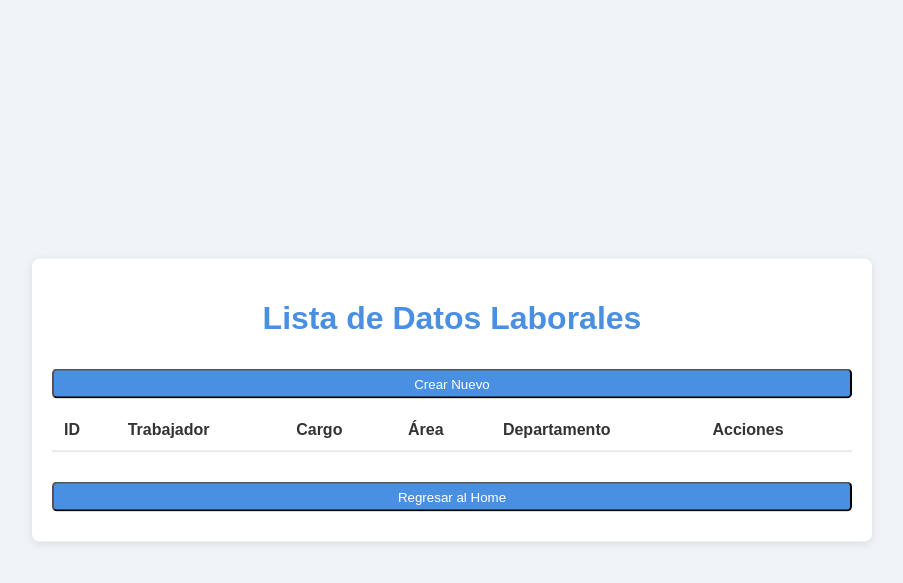
After one commit to PaltaKS/ProyectoTaller, a Django app: page /datos_laborales/ in a window 1280 px wide. The commit adds this page. Shown: the top 583 px of the page, without its empty margins (188-1091 px from the left). Run offline with Django 5.2, Linux system fonts and the light colour scheme; data that the repository does not hold is empty.

Commit message:
Creacion datos Laborales y CRUD

```diff
--- /dev/null
+++ b/AppProyecto/repositories/datos_laborales_repository.py
@@ -0,0 +1,24 @@
+from AppProyecto.models import DatosLaborales
+
+class DatosLaboralesRepository:
+    @staticmethod
+    def get_all():
+        return DatosLaborales.objects.all()
+
+    @staticmethod
+    def get_by_id(id_datos_laborales):
+        return DatosLaborales.objects.filter(id_datos_laborales=id_datos_laborales).first()
+
+    @staticmethod
+    def create(datos_laborales_data):
+        datos_laborales = DatosLaborales(**datos_laborales_data)
+        datos_laborales.save()
+        return datos_laborales
+
+    @staticmethod
+    def update(id_datos_laborales, datos_laborales_data):
+        DatosLaborales.objects.filter(id_datos_laborales=id_datos_laborales).update(**datos_laborales_data)
+
+    @staticmethod
+    def delete(id_datos_laborales):
+        DatosLaborales.objects.filter(id_datos_laborales=id_datos_laborales).delete()
--- /dev/null
+++ b/AppProyecto/services/datos_laborales_services.py
@@ -0,0 +1,22 @@
+from AppProyecto.repositories.datos_laborales_repository import DatosLaboralesRepository
+
+class DatosLaboralesService:
+    @staticmethod
+    def listar_todos():
+        return DatosLaboralesRepository.get_all()
+
+    @staticmethod
+    def obtener_por_id(id_datos_laborales):
+        return DatosLaboralesRepository.get_by_id(id_datos_laborales)
+
+    @staticmethod
+    def crear(datos_laborales_data):
+        return DatosLaboralesRepository.create(datos_laborales_data)
+
+    @staticmethod
+    def actualizar(id_datos_laborales, datos_laborales_data):
+        DatosLaboralesRepository.update(id_datos_laborales, datos_laborales_data)
+
+    @staticmethod
+    def eliminar(id_datos_laborales):
+        DatosLaboralesRepository.delete(id_datos_laborales)
--- a/AppProyecto/templates/CargaFamiliar/formulario.html
+++ b/AppProyecto/templates/CargaFamiliar/formulario.html
@@ -18,7 +18,11 @@
             <input type="text" id="parentesco" name="parentesco" value="{{ carga_familiar.parentesco|default_if_none:'' }}"><br>
 
             <label for="genero">Género:</label>
-            <input type="text" id="genero" name="genero" value="{{ carga_familiar.genero|default_if_none:'' }}"><br>
+            <select name="genero" required>
+                {% for genero in generos %}
+                    <option value="{{ genero.id_genero }}" {% if genero.id_genero == trabajador.genero.id_genero %}selected{% endif %}>{{ genero.nombre }}</option>
+                {% endfor %}
+            </select><br>
 
             <label for="rut">RUT:</label>
             <input type="text" id="rut" name="rut" value="{{ carga_familiar.rut|default_if_none:'' }}"><br>
--- /dev/null
+++ b/AppProyecto/templates/DatosLaborales/lista.html
@@ -0,0 +1,40 @@
+<!DOCTYPE html>
+<html lang="en">
+<head>
+    <meta charset="UTF-8">
+    <meta name="viewport" content="width=device-width, initial-scale=1.0">
+    <title>Document</title>
+    {% load static %}
+    <link rel="stylesheet" type="text/css" href="{% static 'css/styles.css' %}">
+</head>
+<body>
+    <div class="container">
+        <h1>Lista de Datos Laborales</h1>
+        <a href="{% url 'crear_datos_laborales' %}"><button>Crear Nuevo</button></a>
+        <table>
+            <tr>
+                <th>ID</th>
+                <th>Trabajador</th>
+                <th>Cargo</th>
+                <th>Área</th>
+                <th>Departamento</th>
+                <th>Acciones</th>
+            </tr>
+            {% for datos in datos_laborales %}
+            <tr>
+                <td>{{ datos.id_datos_laborales }}</td>
+                <td>{{ datos.trabajador }}</td>
+                <td>{{ datos.cargo }}</td>
+                <td>{{ datos.area }}</td>
+                <td>{{ datos.departamento }}</td>
+                <td>
+                    <a href="{% url 'editar_datos_laborales' datos.id_datos_laborales %}"><button class="miniButton">Editar</button></a>
+                    <a href="{% url 'eliminar_datos_laborales' datos.id_datos_laborales %}"><button class="miniButton">Eliminar</button></a>
+                </td>
+            </tr>
+            {% endfor %}
+        </table>
+        <a href="{% url 'home' %}"><button>Regresar al Home</button></a>
+    </div>
+</body>
+</html>
--- a/AppProyecto/templates/home.html
+++ b/AppProyecto/templates/home.html
@@ -19,6 +19,7 @@
                 <a href="{% url 'lista_usuarios' %}"><button>Gestionar Usuarios</button></a>
                 <a href="{% url 'listar_contactos' %}"><button>Gestionar Contactos de Emergencia</button></a>
                 <a href="{% url 'listar_cargas_familiares' %}"><button>Gestionar Carga Familiar</button></a>
+                <a href="{% url 'lista_datos_laborales' %}"><button>Gestionar Datos Laborales</button></a>
             {% elif usuario.rol.nombre == 'RRHH' %}
                 <a href="{% url 'listar_trabajadores' %}"><Button>Gestionar Trabajadores</Button></a>
             {% elif usuario.rol.nombre == 'EMPLEADO' %}
--- a/AppProyecto/urls.py
+++ b/AppProyecto/urls.py
@@ -4,7 +4,7 @@ from AppProyecto.views.genero_views import listar_generos, crear_genero, actuali
 from AppProyecto.views.usuario_view import listar_usuarios, crear_usuario, actualizar_usuario, eliminar_usuario  # Usuarios
 from AppProyecto.views.contacto_emergencia_views import listar_contactos, crear_contacto, editar_contacto, eliminar_contacto  #Contactos de Emergencia
 from AppProyecto.views.carga_familiar_views import listar_cargas_familiares, crear_carga_familiar, editar_carga_familiar, eliminar_carga_familiar # Carga Familiar
-from AppProyecto.views import trabajador_views
+from AppProyecto.views.datos_laborales_view import lista_datos_laborales, crear_datos_laborales, editar_datos_laborales, eliminar_datos_laborales # Datos Laborales
 from AppProyecto.views.home_views import home_view
 from AppProyecto.views.login_views import login_view
 from AppProyecto.views.logout_view import logout_view
@@ -41,5 +41,9 @@ urlpatterns = [
     path('cargas_familiares/editar/<int:carga_id>/', editar_carga_familiar, name='editar_carga_familiar'),
     path('cargas_familiares/eliminar/<int:carga_id>/', eliminar_carga_familiar, name='eliminar_carga_familiar'),
 
+    path('datos_laborales/', lista_datos_laborales, name='lista_datos_laborales'),
+    path('datos_laborales/crear/', crear_datos_laborales, name='crear_datos_laborales'),
+    path('datos_laborales/editar/<int:id_datos_laborales>/', editar_datos_laborales, name='editar_datos_laborales'),
+    path('datos_laborales/eliminar/<int:id_datos_laborales>/', eliminar_datos_laborales, name='eliminar_datos_laborales'),
 
 ]
--- /dev/null
+++ b/AppProyecto/views/datos_laborales_view.py
@@ -0,0 +1,48 @@
+from django.shortcuts import render, redirect, get_object_or_404
+from AppProyecto.services.datos_laborales_services import DatosLaboralesService
+from AppProyecto.models import Trabajador
+
+def lista_datos_laborales(request):
+    datos_laborales = DatosLaboralesService.listar_todos()
+    return render(request, 'DatosLaborales/lista.html', {'datos_laborales': datos_laborales})
+
+def crear_datos_laborales(request):
+    if request.method == 'POST':
+        datos_laborales_data = {
+            'trabajador_id': request.POST['trabajador'],
+            'cargo': request.POST['cargo'],
+            'fecha_ingreso': request.POST['fecha_ingreso'],
+            'area': request.POST['area'],
+            'departamento': request.POST['departamento']
+        }
+        DatosLaboralesService.crear(datos_laborales_data)
+        return redirect('lista_datos_laborales')
+
+    trabajadores = Trabajador.objects.all()
+    return render(request, 'DatosLaborales/formulario.html', {'trabajadores': trabajadores})
+
+def editar_datos_laborales(request, id_datos_laborales):
+    datos_laborales = DatosLaboralesService.obtener_por_id(id_datos_laborales)
+    if request.method == 'POST':
+        datos_laborales_data = {
+            'trabajador_id': request.POST['trabajador'],
+            'cargo': request.POST['cargo'],
+            'fecha_ingreso': request.POST['fecha_ingreso'],
+            'area': request.POST['area'],
+            'departamento': request.POST['departamento']
+        }
+        DatosLaboralesService.actualizar(id_datos_laborales, datos_laborales_data)
+        return redirect('lista_datos_laborales')
+
+    trabajadores = Trabajador.objects.all()
+    return render(request, 'DatosLaborales/formulario.html', {'datos_laborales': datos_laborales, 'trabajadores': trabajadores})
+
+def eliminar_datos_laborales(request, id_datos_laborales):
+    datos_laborales = DatosLaboralesService.obtener_por_id(id_datos_laborales)
+    if request.method == 'POST':
+        # Realiza la eliminación
+        DatosLaboralesService.eliminar(id_datos_laborales)
+        return redirect('lista_datos_laborales')
+
+    # Renderiza la página de confirmación si el método es GET
+    return render(request, 'DatosLaborales/eliminar.html', {'datos_laborales': datos_laborales})
```
Also changed, not shown: AppProyecto/templates/DatosLaborales/eliminar.html (added, +22 -0 lines), AppProyecto/templates/DatosLaborales/formulario.html (added, +42 -0 lines), AppProyecto/views/carga_familiar_views.py (+5 -5 lines).
